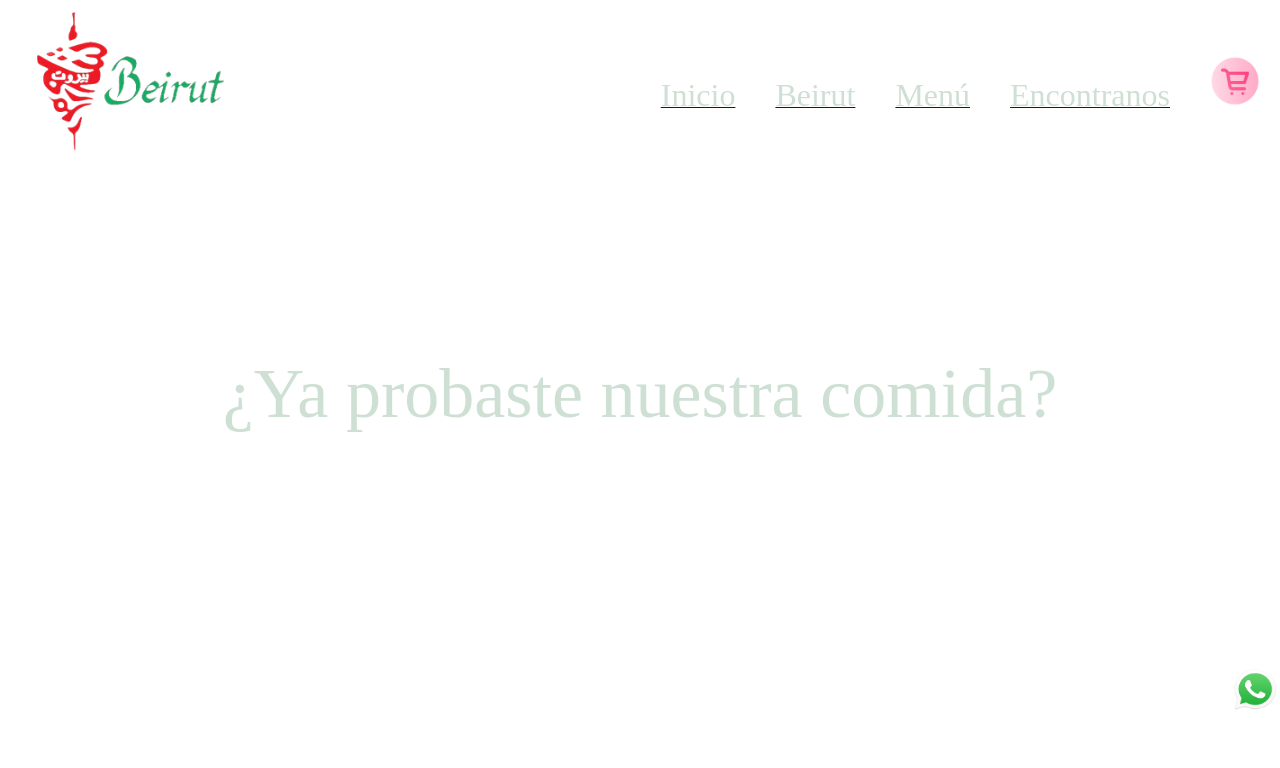
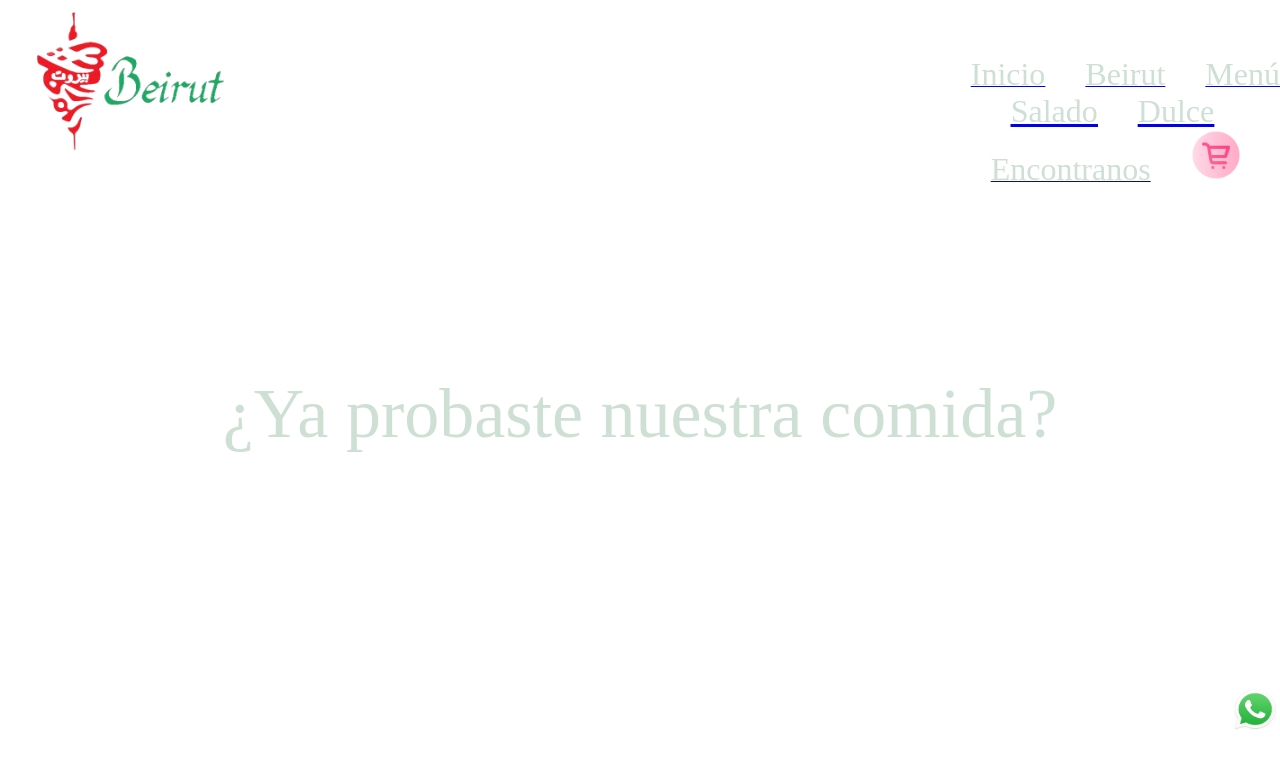
Before and after one commit to lelkontar13/proyecto_react, a React (Create React App) app: page / in a window 1280 px wide. Shown: the top 768 px of the page. Built offline with nearby package versions, Linux system fonts and the light colour scheme.

Commit message:
FILTRO SALADA Y DULCE

```diff
--- a/src/components/Entrega/NavBar.jsx
+++ b/src/components/Entrega/NavBar.jsx
@@ -21,7 +21,28 @@ function NavBar() {
                 <li class="nav-item">Beirut</li>
               </Link>
               <Link to="/menu">
-                <li class="nav-item">Menú</li>
+                <li
+                  class="nav-link dropdown-toggle"
+                  href="#"
+                  id="navbarDropdown"
+                  role="button"
+                  data-bs-toggle="dropdown"
+                  aria-expanded="false"
+                >
+                  Menú
+                  <ul class="dropdown-menu" aria-labelledby="navbarDropdown">
+                    <Link to="/menu/categoria/salado">
+                      <li class="dropdown-item" href="#">
+                        Salado
+                      </li>
+                    </Link>
+                    <Link to="/menu/categoria/dulce">
+                      <li class="dropdown-item" href="#">
+                        Dulce
+                      </li>
+                    </Link>
+                  </ul>
+                </li>
               </Link>
               <Link to="/encontranos">
                 <li class="nav-item">Encontranos</li>
```
